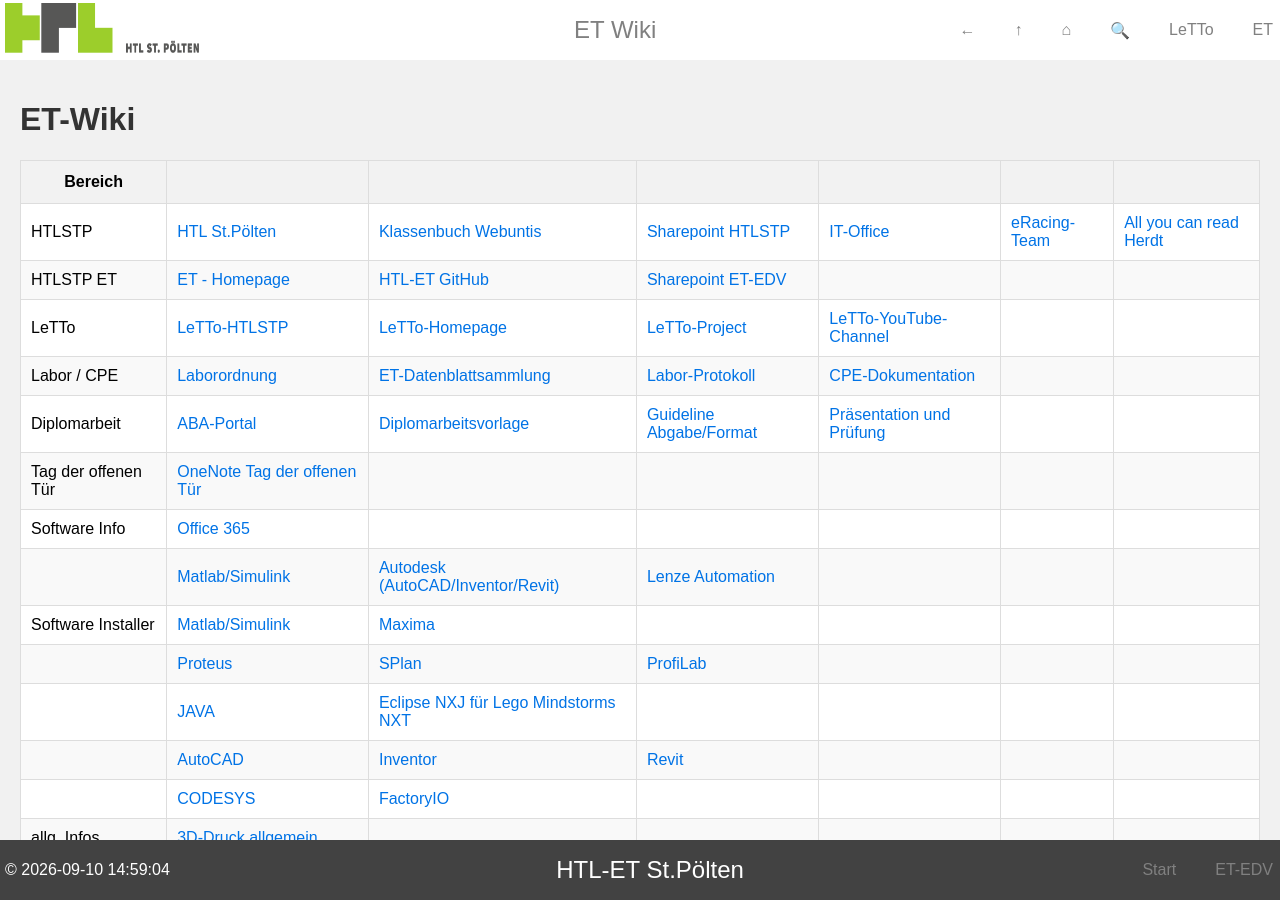
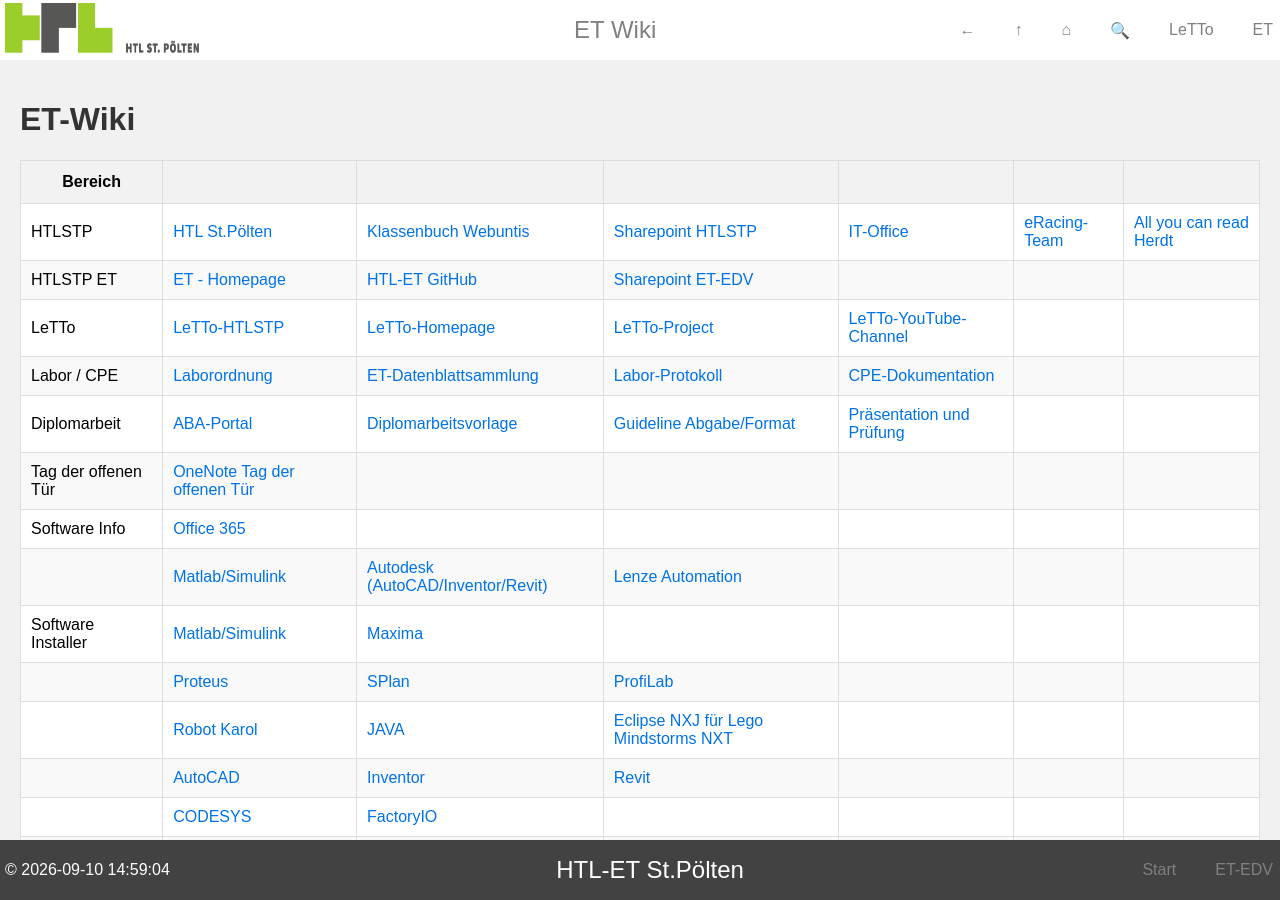
Before and after one commit to htl-stp-et/ET-Info, a Jekyll site: the page built from docs/index.md, in a window 1280 px wide. Built offline with Jekyll 4.4.1, drawn with Linux system fonts in a browser that asks for light colours; our own code applies the rules of GitHub Pages for plain Markdown files.

Commit message:
Link auf Robot Karol erstellt

```diff
--- a/docs/index.md
+++ b/docs/index.md
@@ -12,7 +12,7 @@
 |                     | [Matlab/Simulink](./Matlab-Simulink/index.md)                                                                                                                                                                                                                                                                                                                                                                                         | [Autodesk (AutoCAD/Inventor/Revit)](./Autodesk/index.md)                                                                                                                                                                                   | [Lenze Automation](./Lenze-Automation/index.md)                                                                                           |                                                                                                                       |                                         |                            |
 | Software Installer  | [Matlab/Simulink](https://htlstp.sharepoint.com/sites/ET-EDV/Software){:target="_blank" rel="noopener noreferrer"}                                                                                                                                                                                                                                                                                                                    | [Maxima](https://maxima.sourceforge.io/download.html){:target="_blank" rel="noopener noreferrer"}                                                                                                                                          |                                                                                                                                           |                                                                                                                       |                                         |                            |
 |                     | [Proteus](https://htlstp.sharepoint.com/sites/ET-EDV/Software/Proteus){:target="_blank" rel="noopener noreferrer"}                                                                                                                                                                                                                                                                                                                    | [SPlan](https://htlstp.sharepoint.com/sites/ET-EDV/Software){:target="_blank" rel="noopener noreferrer"}                                                                                                                                   | [ProfiLab](https://htlstp.sharepoint.com/sites/ET-EDV/Software){:target="_blank" rel="noopener noreferrer"}                               |                                                                                                                       |                                         |                            |
-|                     | [JAVA](https://htlstp.sharepoint.com/sites/ET-EDV/Software/java){:target="_blank" rel="noopener noreferrer"}                                                                                                                                                                                                                                                                                                                          | [Eclipse NXJ für Lego Mindstorms NXT](https://letto.htlstp.ac.at/public/download/eclipse/eclipse-lego-32bit.7z){:target="_blank" rel="noopener noreferrer"}                                                                                |                                                                                                                                           |                                                                                                                       |                                         |                            |
+|                     | [Robot Karol](https://htlstp.sharepoint.com/sites/ET-EDV/Software){:target="_blank" rel="noopener noreferrer"}                                                                                                                                                                                                                                                                                                                        | [JAVA](https://htlstp.sharepoint.com/sites/ET-EDV/Software/java){:target="_blank" rel="noopener noreferrer"}                                                                                                                               | [Eclipse NXJ für Lego Mindstorms NXT](https://letto.htlstp.ac.at/public/download/eclipse/eclipse-lego-32bit.7z){:target="_blank" rel="noopener noreferrer"}                                                                                |                                                                                                                                           |                                                                                                                       |                                         |
 |                     | [AutoCAD](https://htlstp.sharepoint.com/sites/ET-EDV/Software/Autodesk/AutoCAD%202026%20-%20(DE)){:target="_blank" rel="noopener noreferrer"}                                                                                                                                                                                                                                                                                         | [Inventor](https://htlstp.sharepoint.com/sites/ET-EDV/Software/Autodesk/Inventor%20Professional%202026%20-%20(DE)){:target="_blank" rel="noopener noreferrer"}                                                                             | [Revit](https://htlstp.sharepoint.com/sites/ET-EDV/Software/Autodesk/Revit%202026%20-%20(DE)){:target="_blank" rel="noopener noreferrer"} |                                                                                                                       |                                         |                            |
 |                     | [CODESYS](https://htlstp.sharepoint.com/sites/ET-EDV/Software/Automatisierung/Codesys){:target="_blank" rel="noopener noreferrer"}                                                                                                                                                                                                                                                                                                    | [FactoryIO](https://htlstp.sharepoint.com/sites/ET-EDV/Software/Automatisierung/FactoryIO){:target="_blank" rel="noopener noreferrer"}                                                                                                     |                                                                                                                                           |                                                                                                                       |                                         |                            |
 | allg. Infos         | [3D-Druck allgemein](./3D-Druck-allgemein/index.md)                                                                                                                                                                                                                                                                                                                                                                                   |                                                                                                                                                                                                                                            |                                                                                                                                           |                                                                                                                       |                                         |                            |
```
